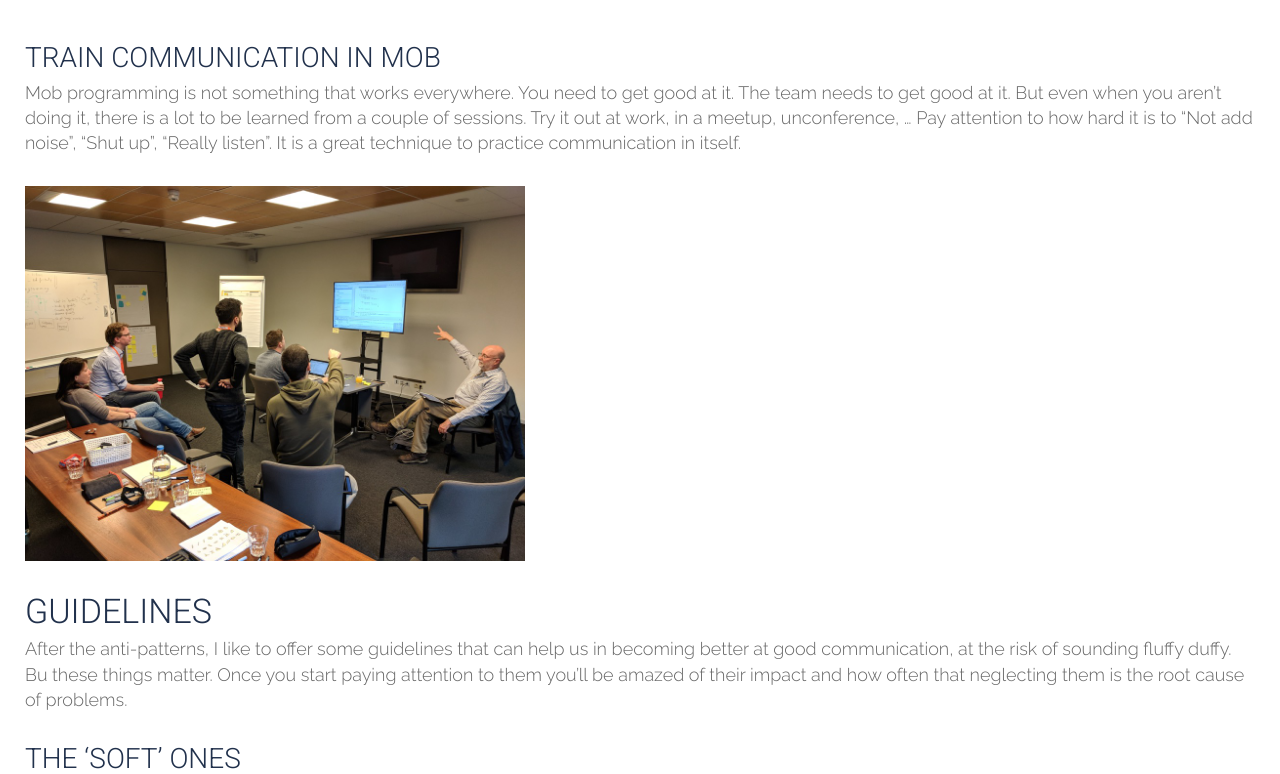
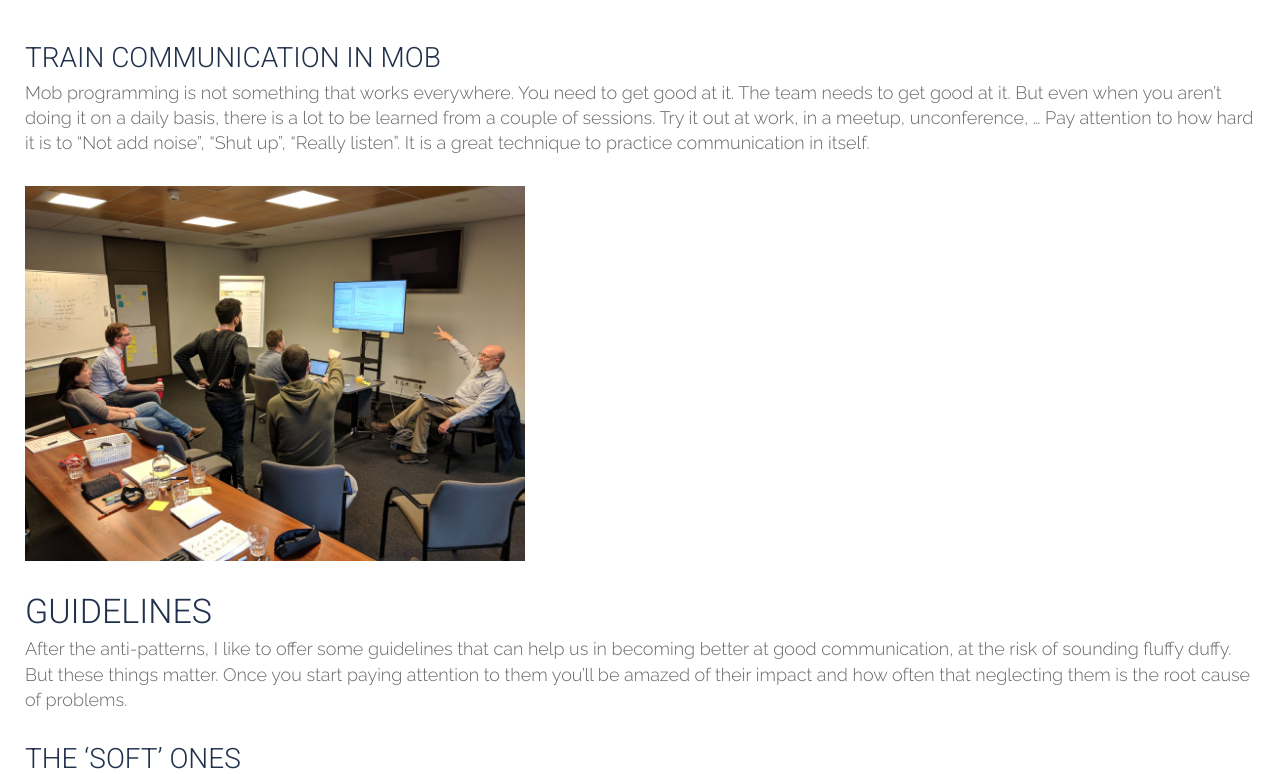
Before and after one commit to tripledio/tripledio.github.io, a Jekyll site: the page built from _posts/2019-08-08-communication-as-a-skill.md, in a window 1280 px wide and 1400 px high, scrolled down 3546 px. Shown: the part 178-952 px from the top of the window. Built offline with Jekyll 4.4.1, drawn with Linux system fonts in a browser that asks for light colours; some of the changed text lies outside the part shown.

Commit message:
small changes

```diff
--- a/_posts/2019-08-08-communication-as-a-skill.md
+++ b/_posts/2019-08-08-communication-as-a-skill.md
@@ -38,7 +38,7 @@ Let me start by listing some - what I call - anti-patterns of having a productiv
 + **Not listening** Talking next to each other and not really listening. Just waiting until someone else has stopped talking
 + **No visualization** People fear the whiteboard.
 + **Select engagement** Only a small percentage of the group is engaged: This is a great tell sign that de discussion has gone off the rails. If a large part of the group is no longer actively listening, this should be a sign that something is going wrong.
-+ [**Ego**](/26/06/2018/LocalHero##ego)Of course. The always present elephant in the room. You are not your solution. Let it go.
++ [**Ego**](/26/06/2018/LocalHero##ego): Of course. The always present elephant in the room. You are not your solution. Let it go.
 
 I’m sure we all know and recognize those anti-patterns, hopefully realizing that they can be a problem. But knowing them does not mean that we aren’t doing them ourselves. Even if we recognize that we shouldn’t.
 
@@ -85,13 +85,13 @@ How would you like to be treated? Treat others in a way you would like to be tre
 
 ### Train communication in Mob
 
-Mob programming is not something that works everywhere. You need to get good at it. The team needs to get good at it. But even when you aren't doing it, there is a lot to be learned from a couple of sessions. Try it out at work, in a meetup, unconference, ... Pay attention to how hard it is to "Not add noise", "Shut up", "Really listen". It is a great technique to practice communication in itself.
+Mob programming is not something that works everywhere. You need to get good at it. The team needs to get good at it. But even when you aren't doing it on a daily basis, there is a lot to be learned from a couple of sessions. Try it out at work, in a meetup, unconference, ... Pay attention to how hard it is to "Not add noise", "Shut up", "Really listen". It is a great technique to practice communication in itself.
 
 ![Mob 4](/img/posts/communication/mob-group-2.jpg "Mob programming workshop"){:width="500px" : .center-image}
 
 ## Guidelines
 
-After the anti-patterns, I like to offer some guidelines that can help us in becoming better at good communication, at the risk of sounding fluffy duffy. Bu these things matter. Once you start paying attention to them you'll be amazed of their impact and how often that neglecting them is the root cause of problems.
+After the anti-patterns, I like to offer some guidelines that can help us in becoming better at good communication, at the risk of sounding fluffy duffy. But these things matter. Once you start paying attention to them you'll be amazed of their impact and how often that neglecting them is the root cause of problems.
 
 ### The 'soft' ones
 *a.k.a. The hard ones to master*
```
Also changed, not shown: other parts of _posts/2019-08-08-communication-as-a-skill.md (+3 -3 lines).
